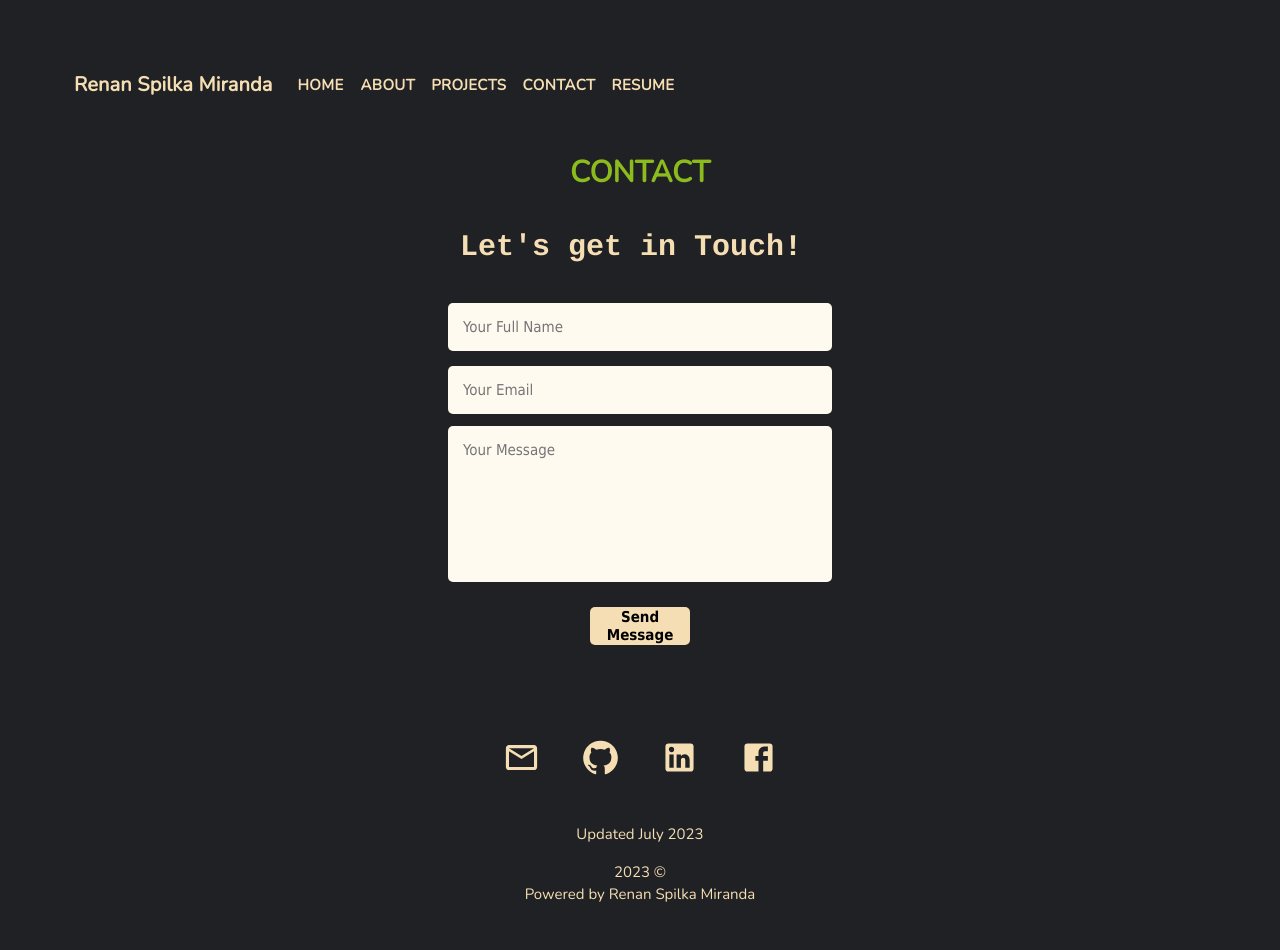
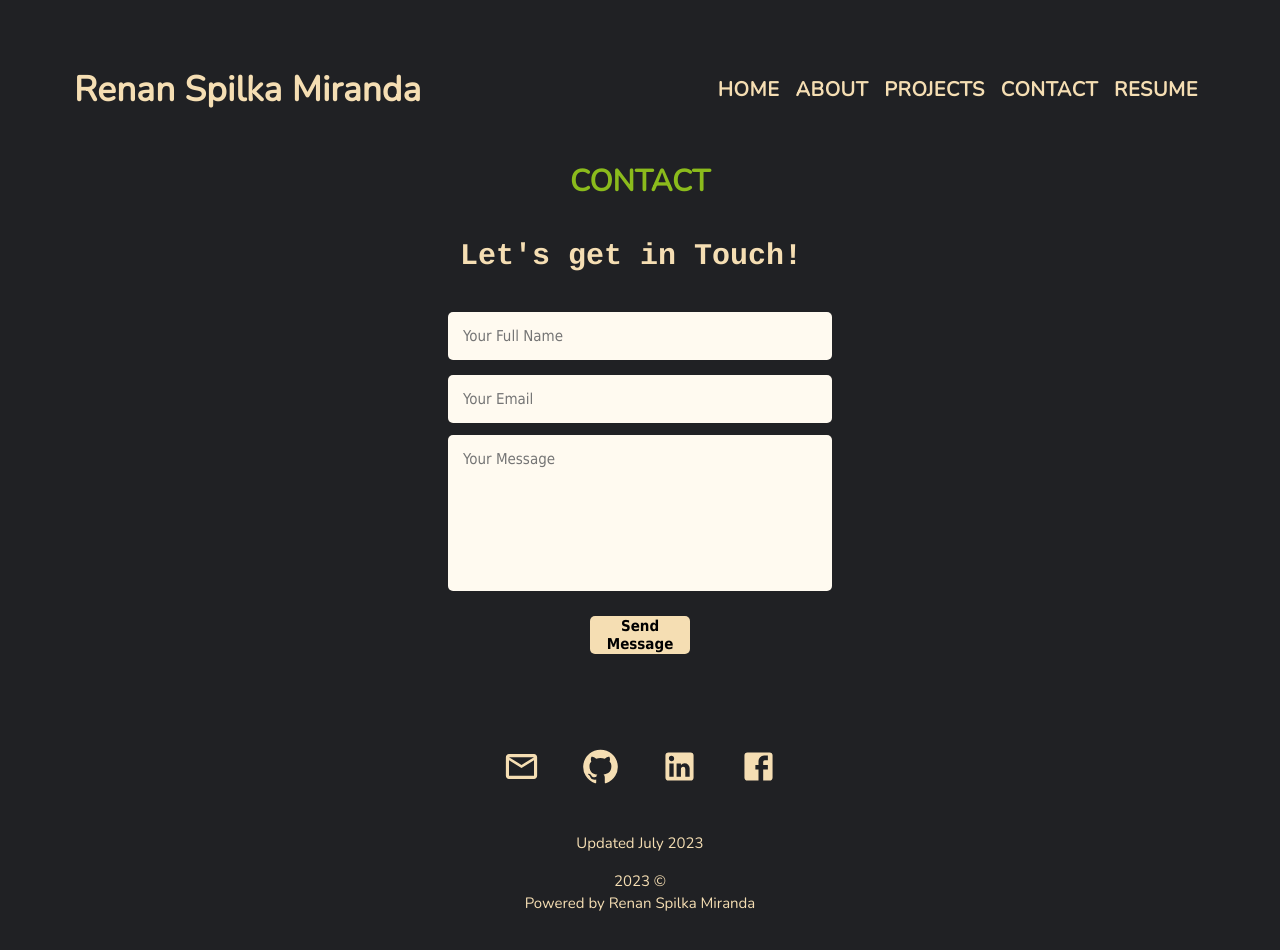
Before and after one commit to renansm93/Reac_Portfolio, a React (Create React App) app: page /#/contact in a window 1280 px wide. Shown: the top 950 px of the page. Built offline with nearby package versions, Linux system fonts and the light colour scheme; a web font is replaced by a local one.

Commit message:
last changes

```diff
--- a/src/index.css
+++ b/src/index.css
@@ -26,8 +26,9 @@ code {
  }
 
 
-
-
+ .MuiBox-root {
+  justify-content: right;
+ }
 
 
 
--- a/src/layouts/NavBar.jsx
+++ b/src/layouts/NavBar.jsx
@@ -54,11 +54,11 @@ export default function NavBar() {
             fontFamily: fontFamily,
             backgroundColor: "inherit",
             fontWeight: "bold",
-            fontSize: "2rem",
+            fontSize: "3.5rem",
             color: "wheat"
         },
         button: {
-            fontSize: "1.50rem",
+            fontSize: "2.0rem",
             fontWeight: "bold",
             fontFamily: fontFamily,
             color: "wheat",
```
